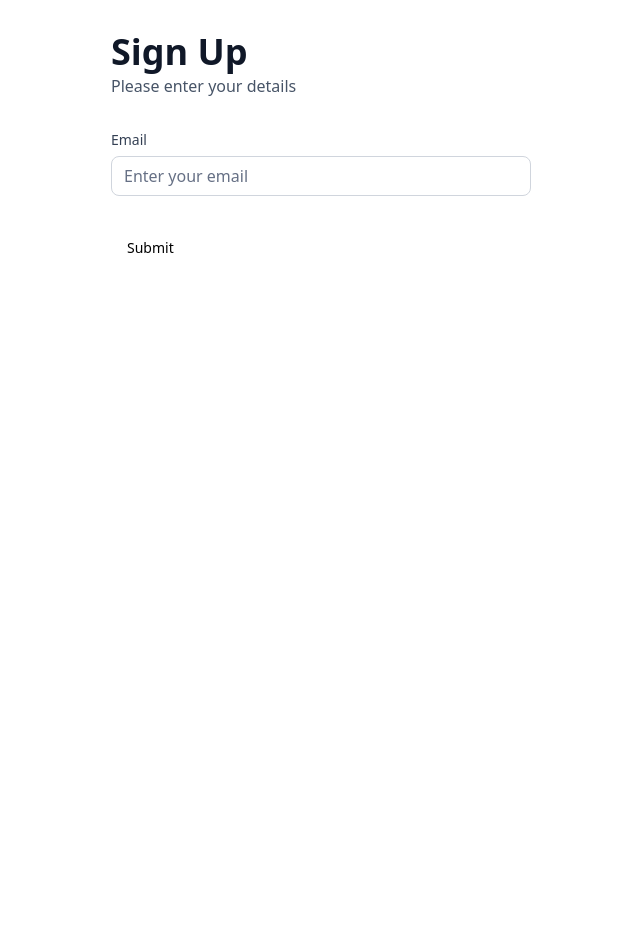
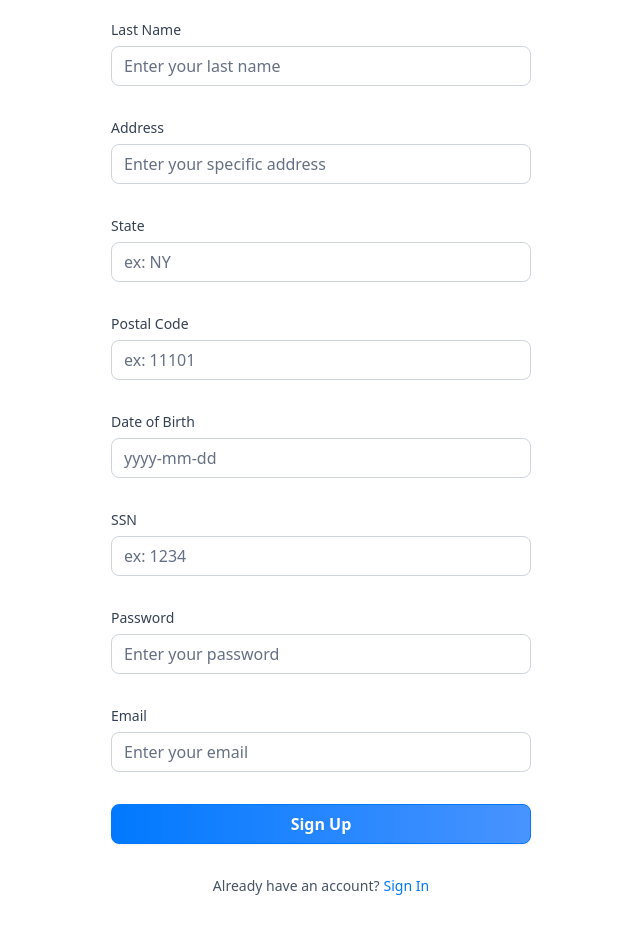
Before and after one commit to AlexZhelyazko/Bank-App, a Next.js app: page /sign-up in a window 1280 px wide. Shown: the part 284-1218 px from the top of the page, without its empty margins (319-959 px from the left). Before the commit the page ends 800 px from the top, so only its background shows below. Built offline with nearby package versions, Linux system fonts and the light colour scheme.

Commit message:
add: sign-up

```diff
--- a/components/AuthForm.tsx
+++ b/components/AuthForm.tsx
@@ -17,13 +17,15 @@
   FormMessage,
 } from "@/components/ui/form";
 import { Input } from "@/components/ui/input";
-
-const formSchema = z.object({
-  email: z.string().email(),
-});
+import CustomInput from "./CustomInput";
+import { authFormSchema } from "@/lib/utils";
+import { Loader2 } from "lucide-react";
 
 const AuthForm = ({ type }: { type: string }) => {
   const [user, setUser] = useState(null);
+  const [isLoading, setIsLoading] = useState(false);
+
+  const formSchema = authFormSchema(type);
 
   const form = useForm<z.infer<typeof formSchema>>({
     resolver: zodResolver(formSchema),
@@ -33,7 +35,9 @@
   });
 
   function onSubmit(values: z.infer<typeof formSchema>) {
+    setIsLoading(true);
     console.log(values);
+    setIsLoading(false);
   }
   return (
     <section className="auth-form">
@@ -61,28 +65,93 @@
         <>
           <Form {...form}>
             <form onSubmit={form.handleSubmit(onSubmit)} className="space-y-8">
-              <FormField
+              {type === "sign-up" && (
+                <>
+                  <CustomInput
+                    control={form.control}
+                    name="firstName"
+                    label="First Name"
+                    placeholder="Enter your first name"
+                  />
+                  <CustomInput
+                    control={form.control}
+                    name="lastName"
+                    label="Last Name"
+                    placeholder="Enter your last name"
+                  />
+                  <CustomInput
+                    control={form.control}
+                    name="address1"
+                    label="Address"
+                    placeholder="Enter your specific address"
+                  />
+                  <CustomInput
+                    control={form.control}
+                    name="state"
+                    label="State"
+                    placeholder="ex: NY"
+                  />
+                  <CustomInput
+                    control={form.control}
+                    name="postalCode"
+                    label="Postal Code"
+                    placeholder="ex: 11101"
+                  />
+                  <CustomInput
+                    control={form.control}
+                    name="dob"
+                    label="Date of Birth"
+                    placeholder="yyyy-mm-dd"
+                  />
+                  <CustomInput
+                    control={form.control}
+                    name="ssn"
+                    label="SSN"
+                    placeholder="ex: 1234"
+                  />
+                </>
+              )}
+              <CustomInput
+                control={form.control}
+                name="password"
+                label="Password"
+                placeholder="Enter your password"
+              />
+              <CustomInput
                 control={form.control}
                 name="email"
-                render={({ field }) => (
-                  <div className="form-item">
-                    <FormLabel className="form-label">Email</FormLabel>
-                    <div className="flex w-full flex-col">
-                      <FormControl>
-                        <Input
-                          placeholder="Enter your email"
-                          className="input-class"
-                          {...field}
-                        />
-                      </FormControl>
-                      <FormMessage className="form-message mt-2" />
-                    </div>
-                  </div>
-                )}
+                label="Email"
+                placeholder="Enter your email"
               />
-              <Button type="submit">Submit</Button>
+              <div className="flex flex-col gap-4">
+                <Button disabled={isLoading} className="form-btn" type="submit">
+                  {isLoading ? (
+                    <>
+                      <Loader2 size={20} className="animate-spin" /> &nbsp;
+                      Loading...
+                    </>
+                  ) : type === "sign-in" ? (
+                    "Sign In"
+                  ) : (
+                    "Sign Up"
+                  )}
+                </Button>
+              </div>
             </form>
           </Form>
+          <footer className="flex justify-center gap-1">
+            <p className="text-14 font-normal text-gray-600">
+              {type === "sign-in"
+                ? "Don't have an account?"
+                : "Already have an account?"}
+            </p>
+            <Link
+              className="form-link"
+              href={type === "sign-in" ? "/sign-up" : "/sign-in"}
+            >
+              {type === "sign-in" ? "Sign Up" : "Sign In"}
+            </Link>
+          </footer>
         </>
       )}
     </section>
--- /dev/null
+++ b/components/CustomInput.tsx
@@ -0,0 +1,42 @@
+import React from "react";
+import { FormControl, FormField, FormLabel, FormMessage } from "./ui/form";
+import { Input } from "@/components/ui/input";
+import { Control, FieldPath } from "react-hook-form";
+import { z } from "zod";
+import { authFormSchema } from "@/lib/utils";
+
+const formSchema = authFormSchema("sign-up");
+
+interface CustomInput {
+  control: Control<z.infer<typeof formSchema>>;
+  name: FieldPath<z.infer<typeof formSchema>>;
+  label: string;
+  placeholder: string;
+}
+
+const CustomInput = ({ control, name, label, placeholder }: CustomInput) => {
+  return (
+    <FormField
+      control={control}
+      name={name}
+      render={({ field }) => (
+        <div className="form-item">
+          <FormLabel className="form-label">{label}</FormLabel>
+          <div className="flex w-full flex-col">
+            <FormControl>
+              <Input
+                placeholder={placeholder}
+                className="input-class"
+                {...field}
+                type={name === "password" ? "password" : "email"}
+              />
+            </FormControl>
+            <FormMessage className="form-message mt-2" />
+          </div>
+        </div>
+      )}
+    />
+  );
+};
+
+export default CustomInput;
--- a/lib/utils.ts
+++ b/lib/utils.ts
@@ -2,6 +2,7 @@
 import { type ClassValue, clsx } from "clsx";
 import qs from "query-string";
 import { twMerge } from "tailwind-merge";
+import { z } from "zod";
 
 export function cn(...inputs: ClassValue[]) {
   return twMerge(clsx(inputs));
@@ -193,3 +194,19 @@
 
   return date > twoDaysAgo ? "Processing" : "Success";
 };
+
+export const authFormSchema = (type: string) =>
+  z.object({
+    //sign-up
+    firstName: type === "sign-in" ? z.string().optional() : z.string().min(3),
+    lastName: type === "sign-in" ? z.string().optional() : z.string().min(3),
+    address1: type === "sign-in" ? z.string().optional() : z.string().min(50),
+    state: type === "sign-in" ? z.string().optional() : z.string().min(3),
+    postalCode:
+      type === "sign-in" ? z.string().optional() : z.string().min(3).max(6),
+    dob: type === "sign-in" ? z.string().optional() : z.string().min(3),
+    ssn: type === "sign-in" ? z.string().optional() : z.string().min(3),
+    //both
+    email: z.string().email(),
+    password: z.string().min(8),
+  });
```
